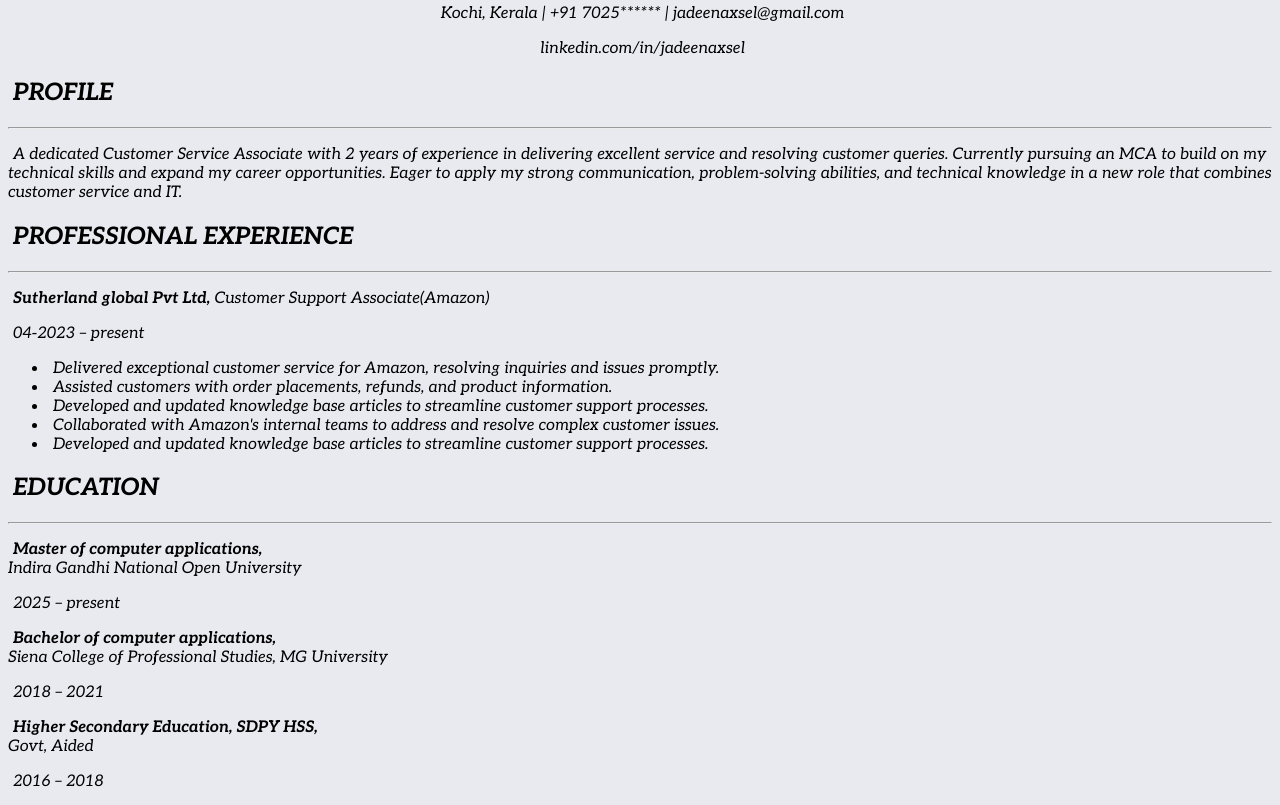
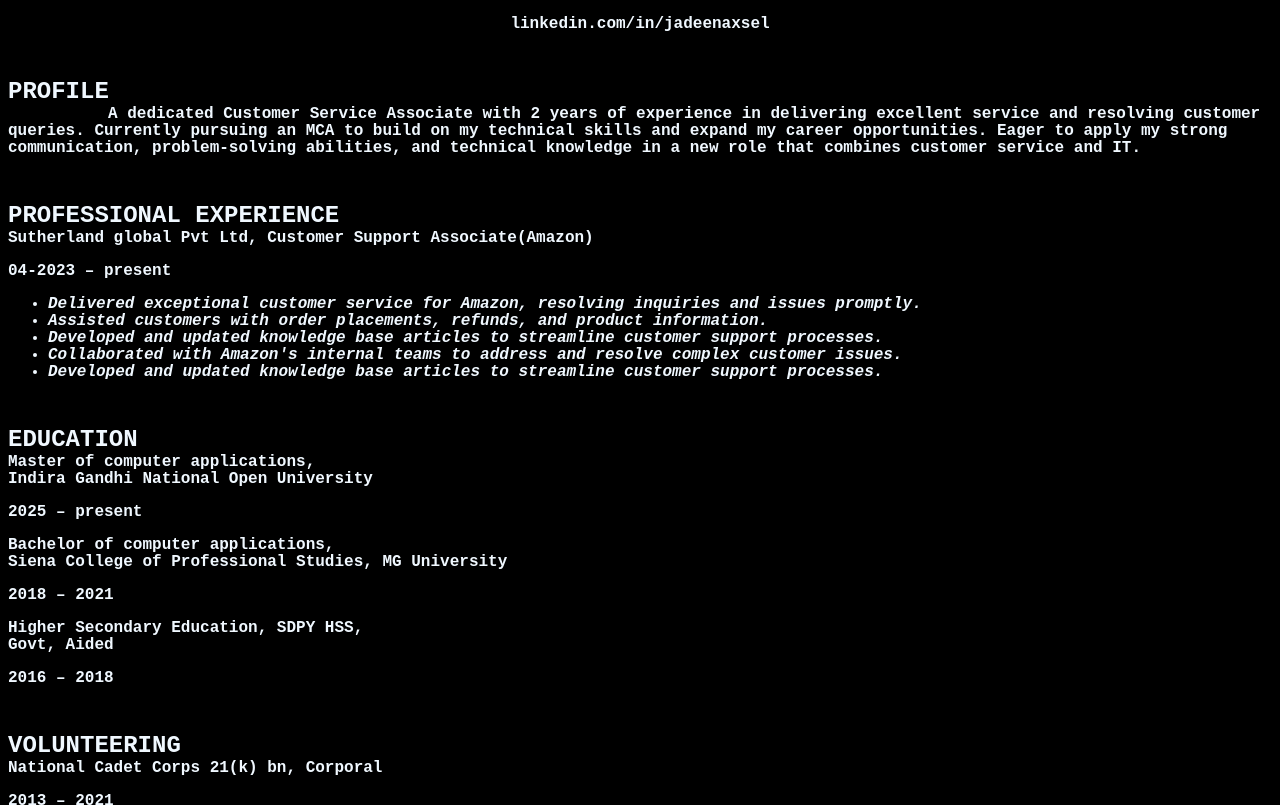
Before and after one commit to Deceiverjadhu/html-portfolio, a plain HTML site: page index.html in a window 1280 px wide. Shown: the part 285-1090 px from the top of the page. Drawn offline with Linux system fonts and the light colour scheme.

Commit message:
Add files via upload
Added Black

```diff
--- a/index.html
+++ b/index.html
@@ -20,15 +20,26 @@ h1 {
 #SecondLine {
     text-align: center;
 }
-html {
-    font-family: Aleo;
+ul{
     font-style: oblique;
-    background: #e9e9f0;
-    text-indent: 5px;
+}
+h2 {
+  -webkit-text-stroke-width: initial;
+  margin-top: 50px;
+  margin-bottom: -10px;
 }
 footer {
     text-align: center;
+    font-size: small;
+
 }
+body {
+    color: aliceblue;
+    font-family: 'Courier New', Courier, monospace;
+    background: #000000;
+    line-height: 17px;
+    font-weight: bold;
+    }
 </style>
 <link rel="preconnect" href="https://fonts.googleapis.com">
 <link rel="preconnect" href="https://fonts.gstatic.com" crossorigin>
@@ -39,15 +50,15 @@ footer {
 <div style="clear: right">
 </div>
     <h1>JADEEN AXSEL</h1>
-    <p id="FirstLine">Kochi, Kerala | +91 7025****** | jadeenaxsel@gmail.com</p>
+    <p id="FirstLine">Kochi, Kerala | +91 7025****** | axseljadeen@gmail.com</p>
     <p id="SecondLine">linkedin.com/in/jadeenaxsel</p>
-    <h2>PROFILE</h2><hr>
-    <p>A dedicated Customer Service Associate with 2 years of experience in delivering excellent service and
+    <h2>PROFILE</h2>
+    <p style="text-indent: 100px;">A dedicated Customer Service Associate with 2 years of experience in delivering excellent service and
 resolving customer queries. Currently pursuing an MCA to build on my technical skills and expand my
 career opportunities. Eager to apply my strong communication, problem-solving abilities, and technical
 knowledge in a new role that combines customer service and IT.</p>
 
-<h2>PROFESSIONAL EXPERIENCE</h2><hr>
+<h2>PROFESSIONAL EXPERIENCE</h2>
     <p><b>Sutherland global Pvt Ltd,</b> Customer Support Associate(Amazon)<p>04‑2023 – present</p>
 <ul>
     <li>Delivered exceptional customer service for Amazon, resolving inquiries and issues promptly.</li>
@@ -57,12 +68,12 @@ knowledge in a new role that combines customer service and IT.</p>
     <li>Developed and updated knowledge base articles to streamline customer support processes.</li>
 </ul>
 
-<h2>EDUCATION</h2><hr>
+<h2>EDUCATION</h2>
     <p><b>Master of computer applications,</b><br>Indira Gandhi National Open University</P><P>2025 – present</P>
     <p><b>Bachelor of computer applications,</b><br>Siena College of Professional Studies, MG University</P><P>2018 – 2021</P>
     <p><b>Higher Secondary Education, SDPY HSS,</b><br>Govt, Aided</P><P>2016 – 2018</P>
 
-<h2>VOLUNTEERING</h2><hr>
+<h2>VOLUNTEERING</h2>
     <p><b>National Cadet Corps 21(k) bn,</b> Corporal</P><P>2013 – 2021</P>
 <ul>
     <li>2013-2015 (School): Participated in leadership training and exercises, demonstrating teamwork and
@@ -70,7 +81,7 @@ discipline.</li>
     <li>2018-2021: Organized community service initiatives, honing organizational and communication skills.</li>
 </ul>
 
-<h2>SKILLS</h2><hr>
+<h2>SKILLS</h2>
 <p><b>Technical skills</b><br>
     <ul>
         <li>Software Development: Basic knowledge of Java, PHP, Python, CPP ,MySQL.</li>
@@ -87,7 +98,7 @@ discipline.</li>
             <li>Teamwork: Proven ability to collaborate effectively in cross-functional teams.</li>
             <li>Adaptability: Quick learner with a passion for growth and adaptability to new technologies.</li>
     </ul>
-<h2>LANGUAGES</h2><hr>
+<h2>LANGUAGES</h2>
 <p>English, Malayalam, Hindi, Tamil</p>
 <footer style="color: grey;">© All Rights Reserved 2025 • VISHNU PRAKASAN • vishnu.puravathu@gmail.com</footer>
 
```
